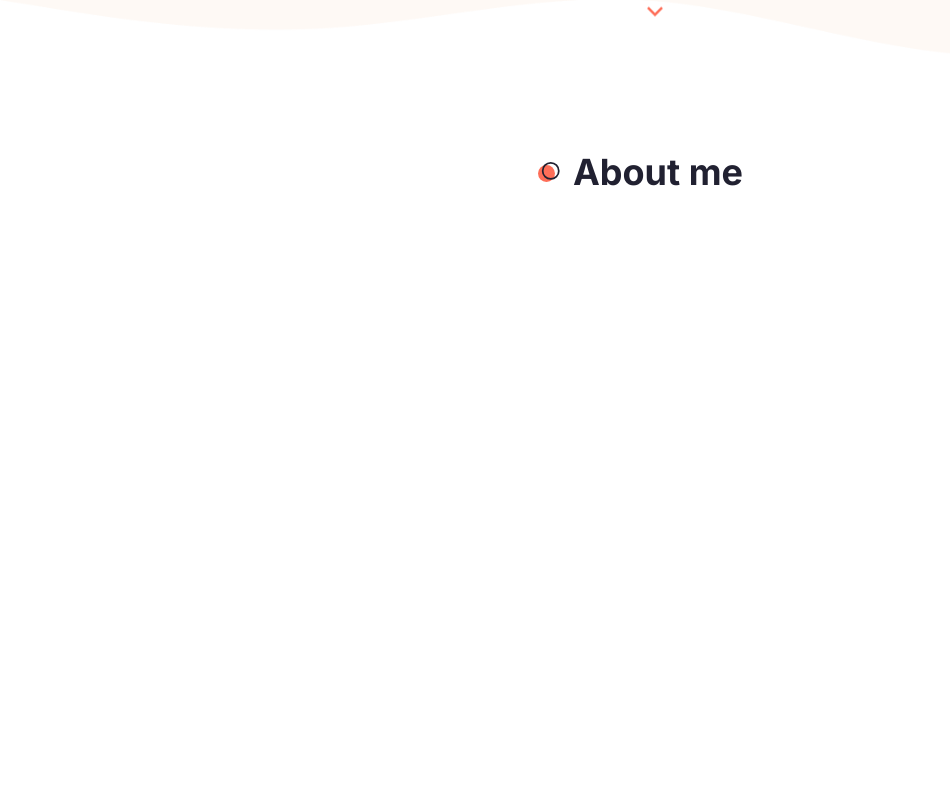
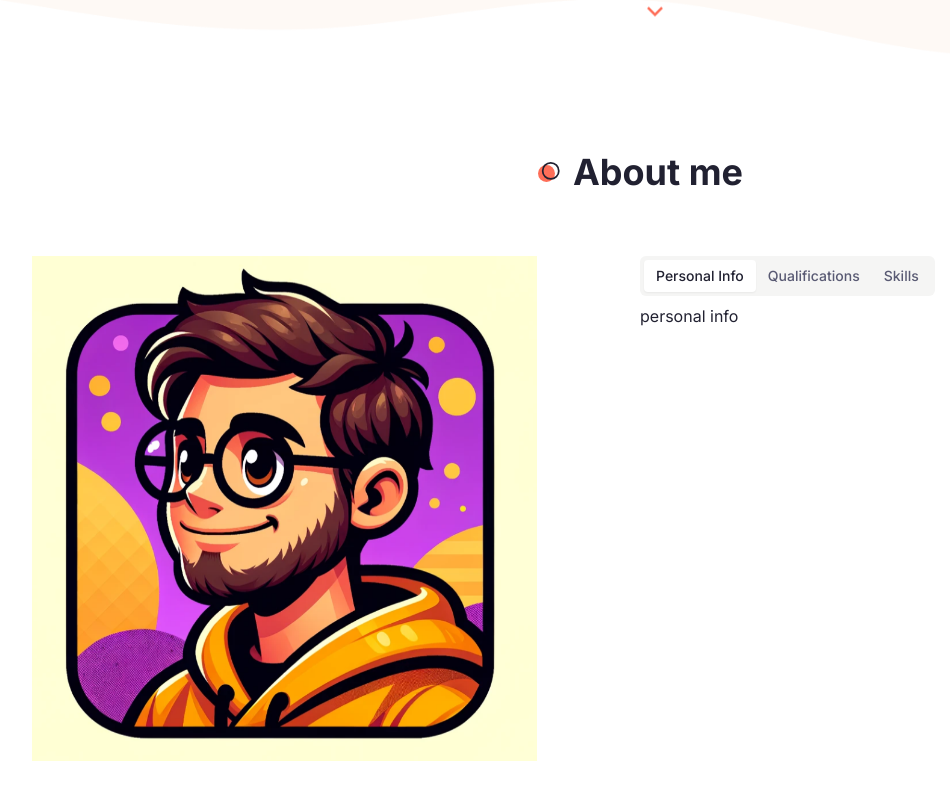
Before and after one commit to Alberto-T/Portfolio_1, a Next.js app: page / in a window 1280 px wide. Shown: the part 718-1518 px from the top of the page, without its empty margins (0-950 px from the left). Built offline with nearby package versions, Linux system fonts and the light colour scheme.

Commit message:
About title and tabs

```diff
--- a/components/About.jsx
+++ b/components/About.jsx
@@ -127,6 +127,30 @@ const About = () => {
                 <h2 className='section-title mb-8 xl:mb-16 text-center mx-auto'>
                     About me
                 </h2>
+                <div className='flex flex-col xl:flex-row'>
+                    {/* image */}
+                    <div className='hidden xl:flex flex-1 relative'>
+                        <DevImg containerStyles='w-[505px] h-[505px] bg-no-repeat relative' imgSrc='/about/avatar.png' />
+                    </div>
+                    {/* tabs */}
+                    <div className='flex-1'>
+                        <Tabs defaultValue='personal'>
+                            <TabsList>
+                                <TabsTrigger value='personal'>Personal Info</TabsTrigger>
+                                <TabsTrigger value='qualifications'>Qualifications</TabsTrigger>
+                                <TabsTrigger value='skilss'>Skills</TabsTrigger>
+                            </TabsList>
+                            {/* tabs content */}
+                            <div>
+                                {/* personal */}
+                                <TabsContent value='personal'>personal info</TabsContent>
+                                <TabsContent value='qualifications'>
+                                    qualifications info
+                                </TabsContent>
+                            </div>
+                        </Tabs>
+                    </div>
+                </div>
             </div>
         </section>
     );
--- a/tailwind.config.js
+++ b/tailwind.config.js
@@ -79,6 +79,8 @@ module.exports = {
         hero_shape: 'url(/hero/shape-1.svg)',
         hero_shape2_light: 'url(/hero/shape-2-light.svg)',
         hero_shape2_dark: 'url(/hero/shape-2-dark.svg)',
+        about_shape_light: 'url(/about/shape-light.svg)',
+        about_shape_dark: 'url(/about/shape-dark.svg)',
         dots_light: 'url(/dots-light.svg)',
         dots_dark: 'url(/dots-dark.svg)',
       }
```
Also changed, not shown: public/about/avatar.png (added), public/about/developer.png (deleted).
